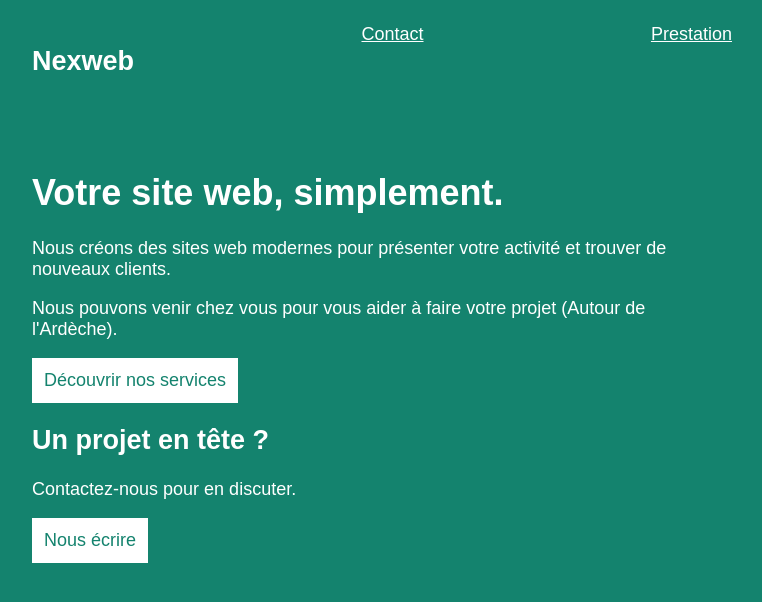
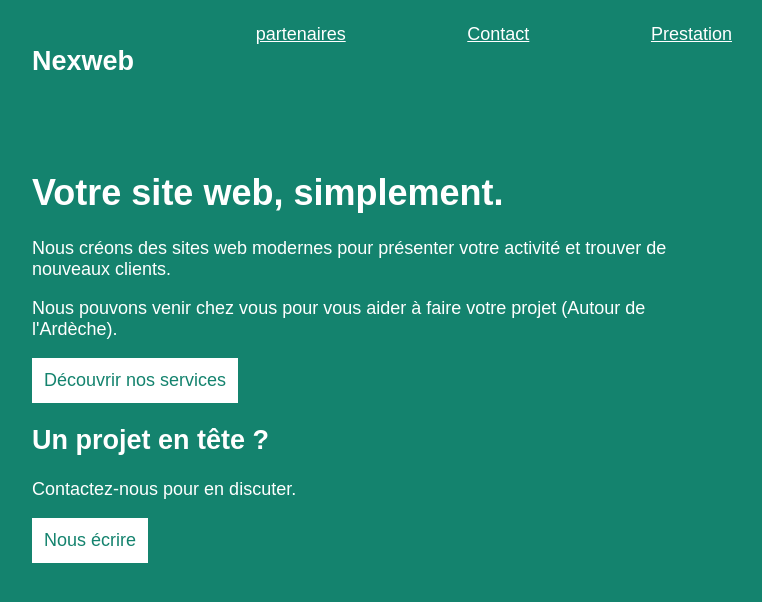
Before and after one commit to Galaxyfox007/appel_offre, a plain HTML site: page site web appel offre PPE/index.html in a window 1280 px wide. Shown: the whole page, without its empty margins (258-1020 px from the left). Drawn offline with Linux system fonts and the light colour scheme.

Commit message:
modif index ajout lien partenaire

```diff
--- a/site web appel offre PPE/index.html
+++ b/site web appel offre PPE/index.html
@@ -10,6 +10,7 @@
 <body>
   <header>
     <h2>Nexweb</h2>
+    <a href="partenaire.html">partenaires</a>
     <a href="contact.html">Contact</a>
     <a href="prestation.html">Prestation</a>
   </header>
```
